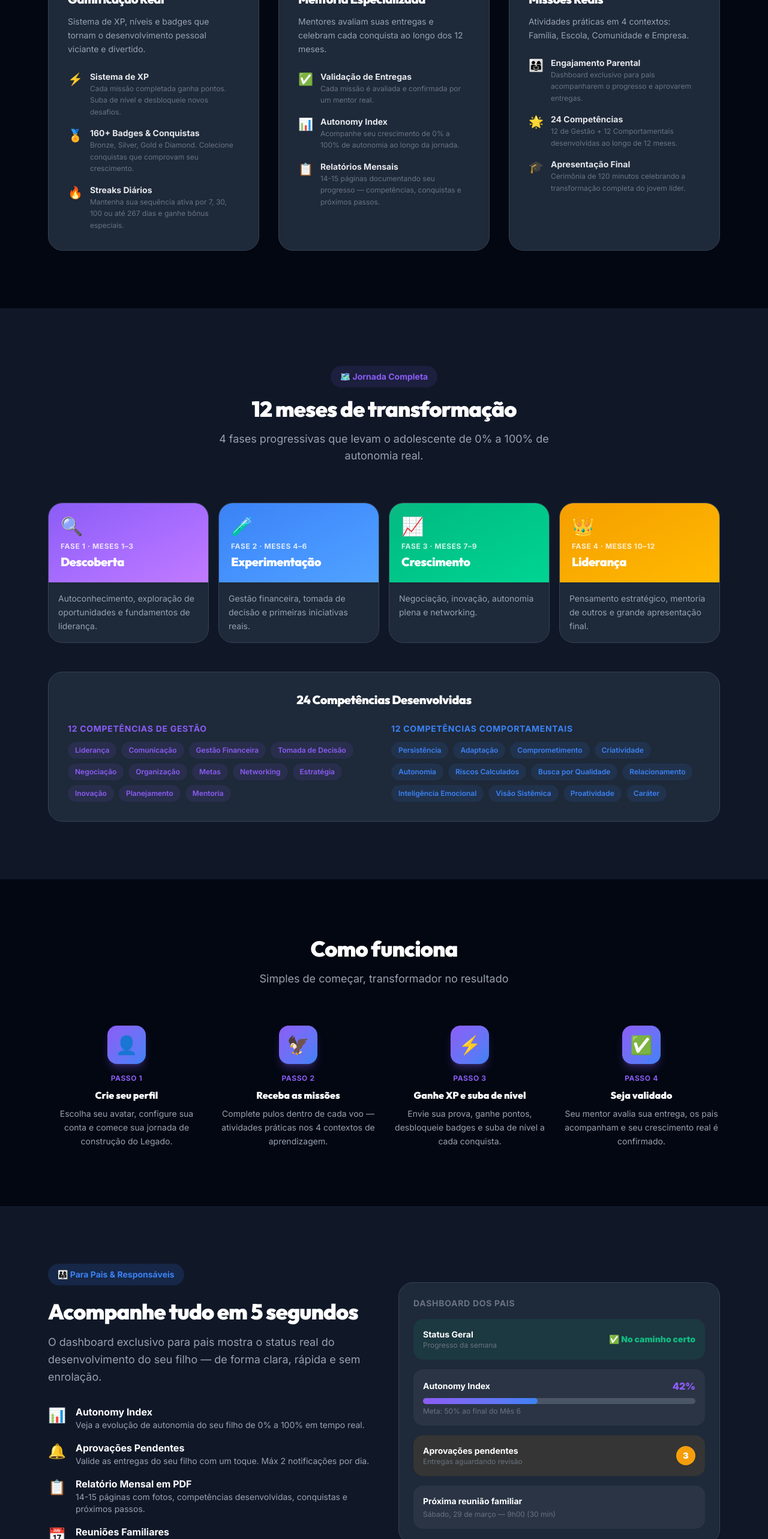
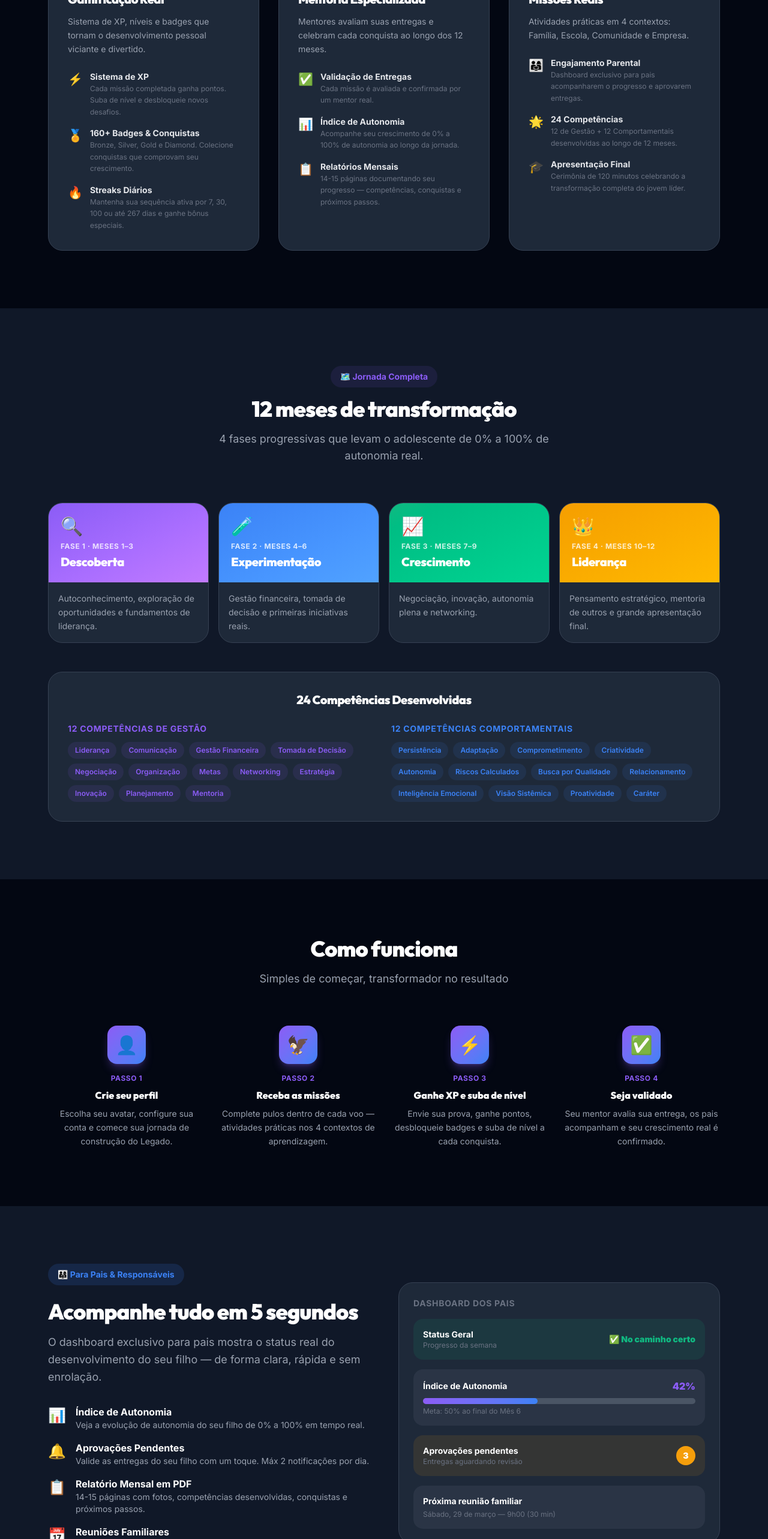
Before and after one commit to radamesdantas/pulepule, a Next.js app: page / in a window 1280 px wide. Shown: the part 1518-4084 px from the top of the page at 60% size. Built offline with nearby package versions, Linux system fonts and the light colour scheme.

Commit message:
fix: traduz 'Autonomy Index' para 'Índice de Autonomia'

```diff
--- a/src/app/page.tsx
+++ b/src/app/page.tsx
@@ -198,7 +198,7 @@ export default function Home() {
                 },
                 {
                   icon: '📊',
-                  title: 'Autonomy Index',
+                  title: 'Índice de Autonomia',
                   desc: 'Acompanhe seu crescimento de 0% a 100% de autonomia ao longo da jornada.',
                 },
                 {
@@ -443,7 +443,7 @@ export default function Home() {
                 {[
                   {
                     icon: '📊',
-                    title: 'Autonomy Index',
+                    title: 'Índice de Autonomia',
                     desc: 'Veja a evolução de autonomia do seu filho de 0% a 100% em tempo real.',
                   },
                   {
@@ -486,7 +486,7 @@ export default function Home() {
                 </div>
                 <div className="p-4 bg-gray-700/50 rounded-2xl">
                   <div className="flex justify-between items-center mb-2">
-                    <div className="text-sm font-bold text-white">Autonomy Index</div>
+                    <div className="text-sm font-bold text-white">Índice de Autonomia</div>
                     <span className="text-teen-purple font-black">42%</span>
                   </div>
                   <div className="w-full bg-gray-600 rounded-full h-2.5">
```
